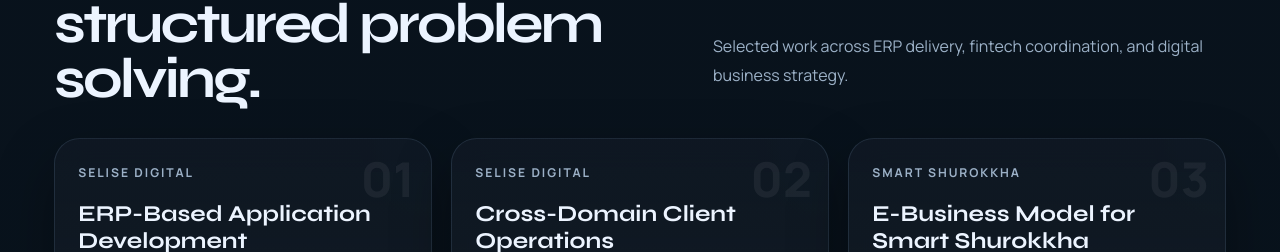
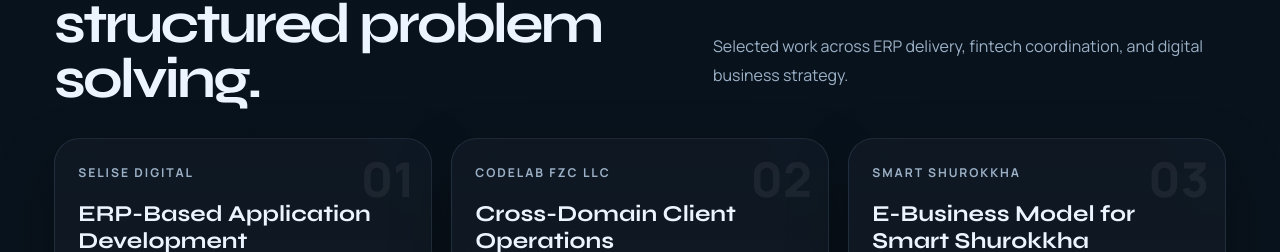
Before and after one commit to momtasirrafi/Momtasir-s-Portfolio, a React (Vite) app: page / in a window 1280 px wide. Shown: the part 4470-4722 px from the top of the page. Built offline with nearby package versions, Linux system fonts and the light colour scheme.

Commit message:
Update project company name to CodeLab FZC LLC

```diff
--- a/src/App.jsx
+++ b/src/App.jsx
@@ -163,7 +163,7 @@
   },
   {
     title: "Cross-Domain Client Operations",
-    company: "SELISE DIGITAL",
+    company: "CodeLab FZC LLC",
     description:
       "Managed requirements for a Japanese service-based web application alongside a crypto payment gateway, combining support operations, structured documentation, and fintech coordination.",
     tags: ["Fintech", "Web Services", "Documentation", "Agile/Scrum"],
```
